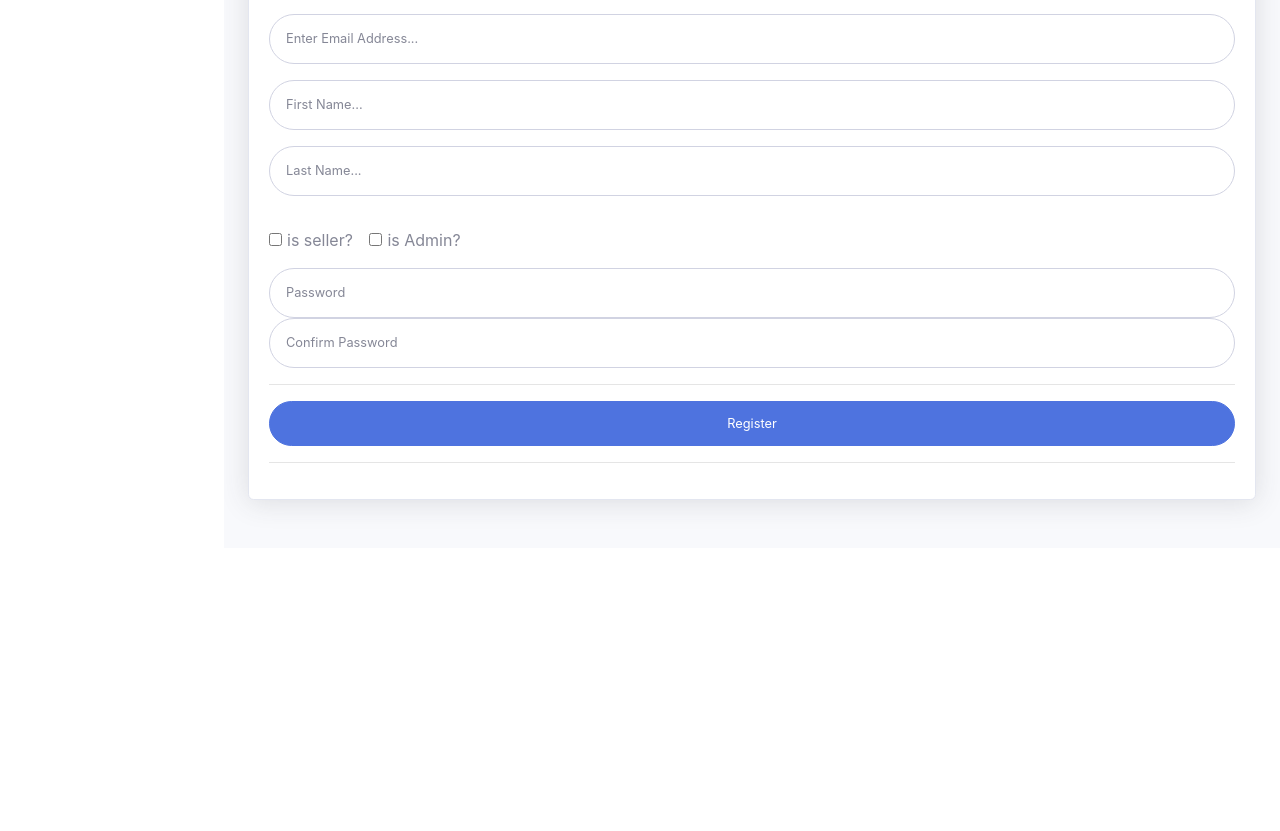
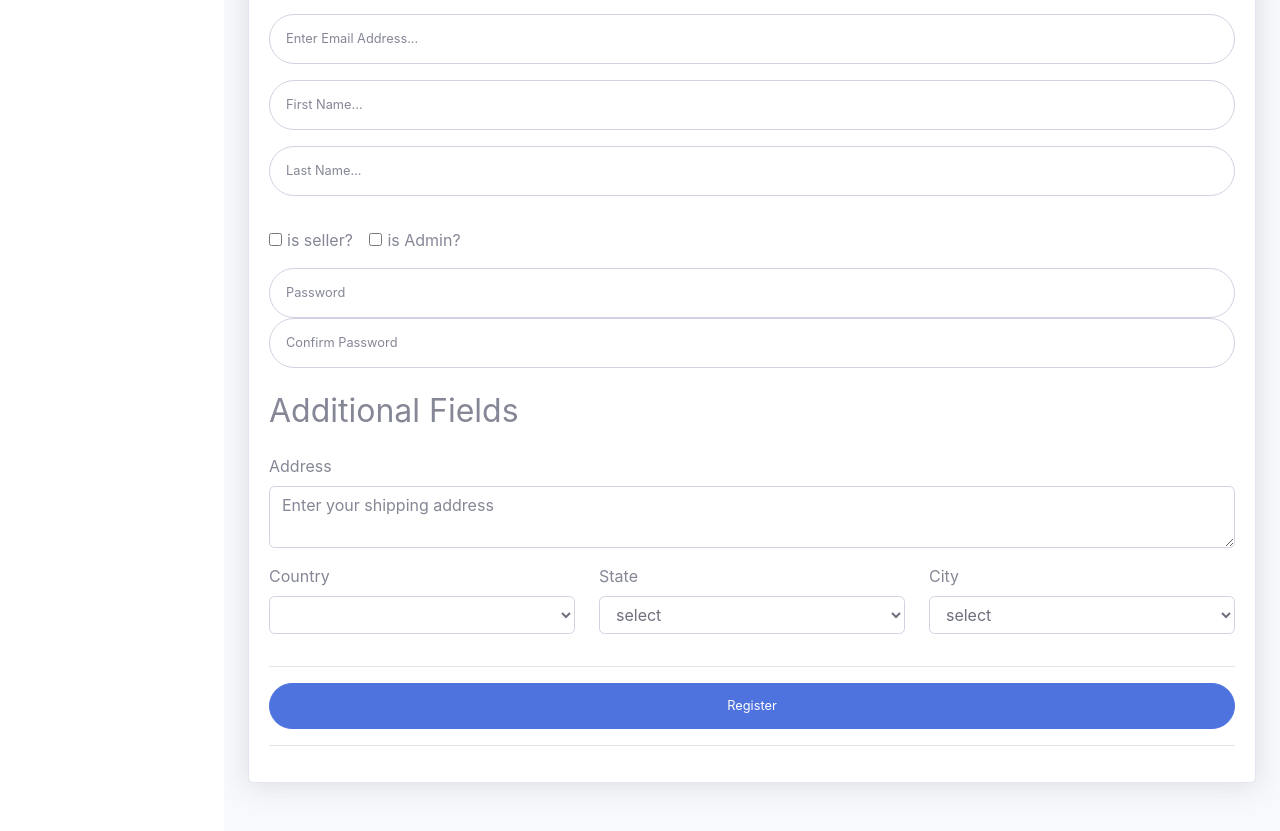
Before and after one commit to Nathius262/e-commerce, a website: page views/admin/user/create.html in a window 1280 px wide. Shown: the part 380-1211 px from the top of the page. Before the commit the page ends 928 px from the top, so only its background shows below. Drawn offline with nearby package versions, Linux system fonts and the light colour scheme; files that its build step writes are made by us from their sources; some icons are missing; files whose address does not match are found by name.

Commit message:
modified template

```diff
--- a/views/admin/user/create.html
+++ b/views/admin/user/create.html
@@ -88,6 +88,40 @@
                         password is required
                       </div>
                     </div>
+
+
+                    <div id="addressField" class="mb-3">
+                      <h2 class="my-4">Additional Fields</h2>
+                      <label for="address" class="form-label">Address</label>
+                      <textarea name="address" id="address" class="form-control mb-3" rows="2"
+                          placeholder="Enter your shipping address">{{user.address.street_address}}</textarea>
+
+                      <div class="row">
+
+                          <div class="col-md-4 form-group mb-3">
+                              <label for="country_id1" class="form-label">Country</label>
+                              <select name="p_country" element-id="country"
+                                  dependent-state-id="state_id1" dependent-city-id="city_id1"
+                                  id="country_id1" class="countrystatecity form-control">
+                                  <option value=""></option>
+                              </select>
+                          </div>
+                          <div class="col-md-4 form-group mb-3">
+                              <label class="form-label" for="state_id1">State</label>
+                              <select name="p_state" element-id="state" dependent-city-id="city_id1"
+                                  id="state_id1" id="state_id1" class="countrystatecity form-control">
+                                  <option value="">select</option>
+                              </select>
+                          </div>
+                          <div class="col-md-4 form-group mb-3">
+                              <label class="form-label" for="countrystatecity">City</label>
+                              <select name="p_city" element-id="city" id="city_id1"
+                                  class="countrystatecity form-control">
+                                  <option value="">select</option>
+                              </select>
+                          </div>
+                      </div>
+                  </div>
                   </div>
                   <hr>
                   <ul id="error" class="text-danger col-12"></ul>
@@ -117,7 +151,13 @@
 
 </div>
 <!-- End of Page Wrapper -->
-
+<script type="text/javascript" src="js/countrystatecity.js"></script>
+<script>
+    $(document).ready(function () {
+        // Initialize the plugin for country, state, and city
+        $('.countrystatecity').countrystatecity();
+    });
+</script>
 
 <!-- Core plugin JavaScript-->
 <script type="module" src="js/user.js"></script>
```
Also changed, not shown: views/admin/user/update.html (+10 -2 lines).
